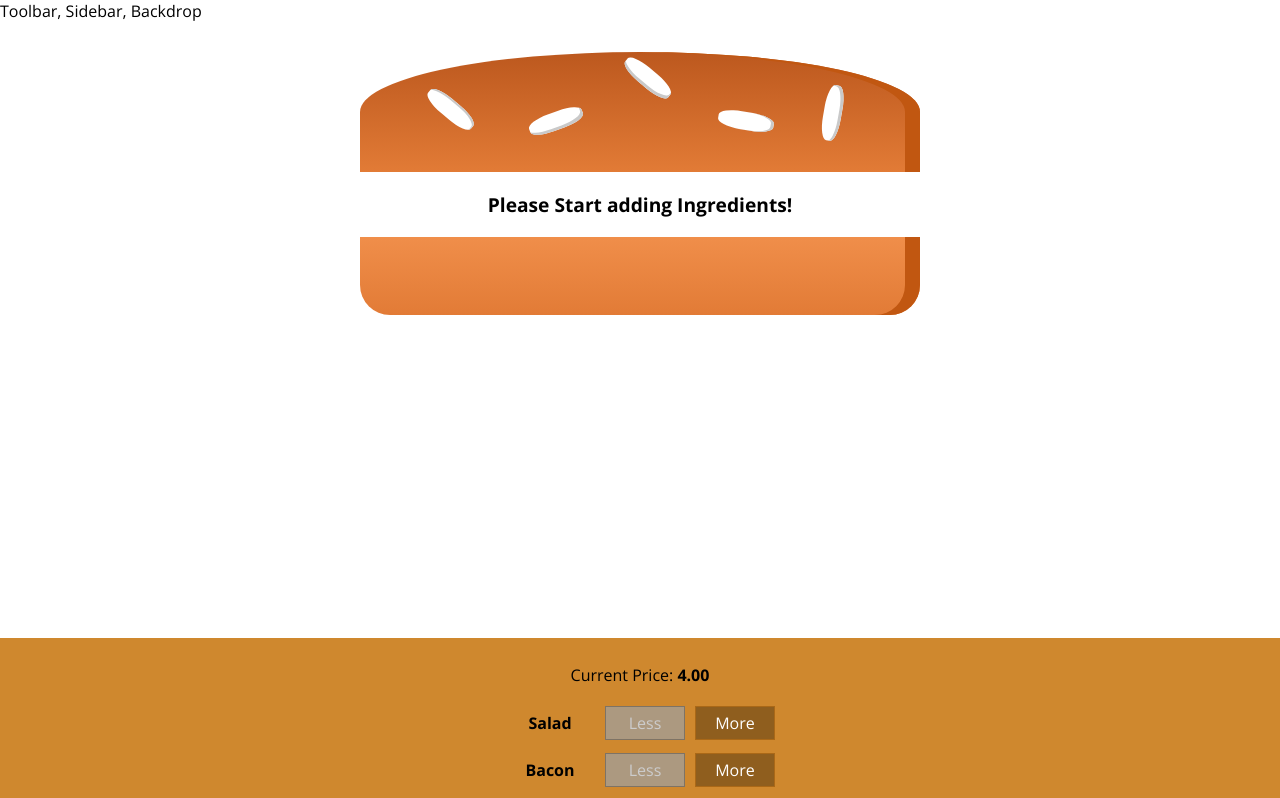
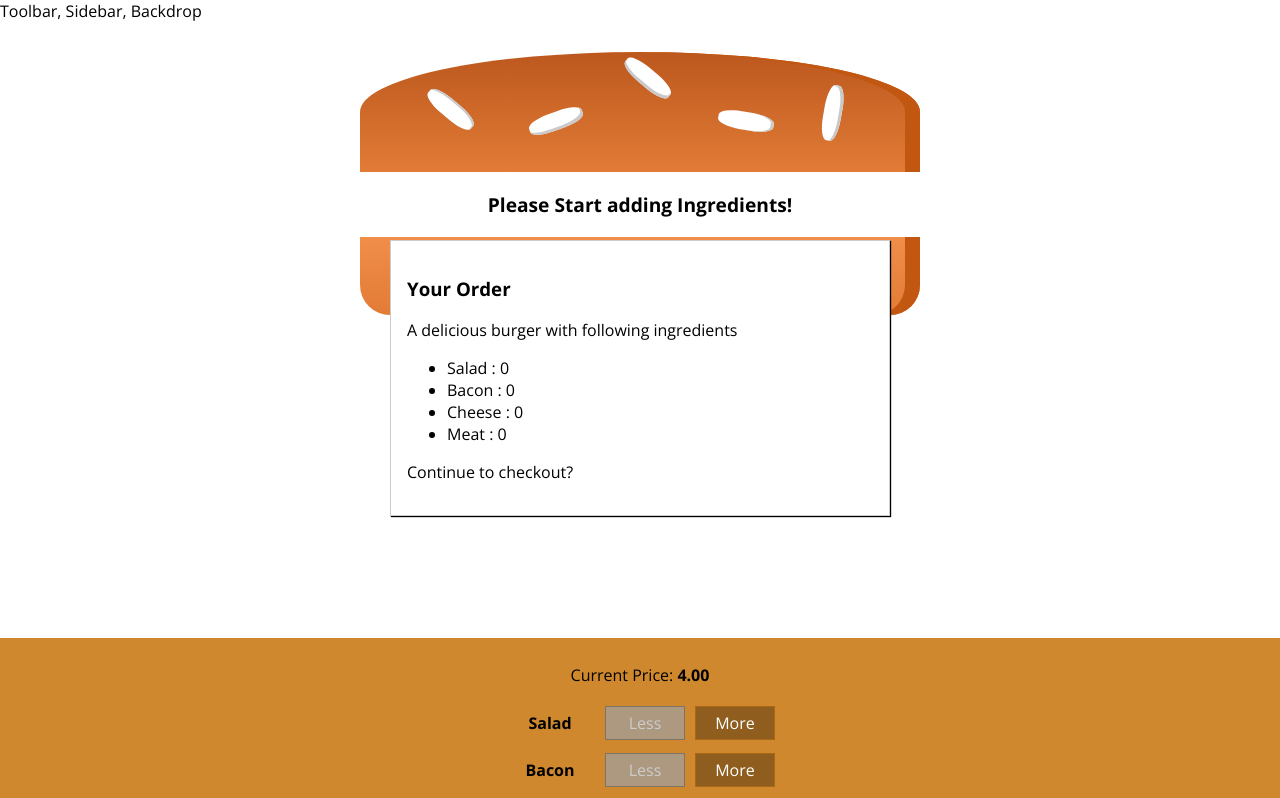
Before and after one commit to kunalrs/burger-builder, a React (Create React App) app: page / in a window 1280 px wide. Shown: the top 798 px of the page. Built offline with nearby package versions, Linux system fonts and the light colour scheme.

Commit message:
Created a Modal and added in BurderBuilder

```diff
--- /dev/null
+++ b/src/components/Burger/OrderSummary/OrderSummary.js
@@ -0,0 +1,20 @@
+import React from 'react';
+import Aux from '../../../hoc/Aux';
+
+const OrderSummary = (props) => {
+    const ingredientSummary = Object.keys(props.ingredients)
+        .map(igKey => {
+            return <li key={igKey}><span style={{textTransform:"capitalize"}}>{igKey}</span> : {props.ingredients[igKey]}</li>
+        });
+
+     return <Aux>
+         <h3>Your Order</h3>
+         <p>A delicious burger with following ingredients</p>
+         <ul>
+             {ingredientSummary}
+         </ul>
+         <p>Continue to checkout?</p>
+     </Aux>;
+}
+
+export default OrderSummary;
--- /dev/null
+++ b/src/components/UI/Modal/Modal.js
@@ -0,0 +1,10 @@
+import React from 'react';
+import classes from './Modal.module.css';
+
+const Modal = (props) => {
+    return <div className={classes.Modal}>
+        {props.children}
+    </div>
+};
+
+export default Modal;
--- /dev/null
+++ b/src/components/UI/Modal/Modal.module.css
@@ -0,0 +1,20 @@
+.Modal {
+    position: fixed;
+    z-index: 500;
+    background-color: white;
+    width: 70%;
+    border: 1px solid #ccc;
+    box-shadow: 1px 1px 1px black;
+    padding: 16px;
+    left: 15%;
+    top: 30%;
+    box-sizing: border-box;
+    transition: all 0.3s ease-out;
+}
+
+@media (min-width: 600px) {
+    .Modal {
+        width: 500px;
+        left: calc(50% - 250px);
+    }
+}
--- a/src/containers/BurgerBuilder/BurgerBuilder.js
+++ b/src/containers/BurgerBuilder/BurgerBuilder.js
@@ -2,7 +2,8 @@
 import Aux from '../../hoc/Aux';
 import Burger from '../../components/Burger/Burger';
 import BuildControls from '../../components/Burger/BuildControls/BuildControls';
-
+import Modal from '../../components/UI/Modal/Modal';
+import OrderSummary from '../../components/Burger/OrderSummary/OrderSummary';
 
 const INGREDIENT_PRICES = {
     salad: 0.5,
@@ -97,6 +98,7 @@
 
         return (
             <Aux>
+                <Modal><OrderSummary ingredients={this.state.ingredients} /></Modal>
                 <Burger ingredients={this.state.ingredients} />
                 <BuildControls
                     totalPrice={this.state.totalPrice}
```
Also changed, not shown: src/components/UI/Backdrop/Backdrop.js (added).
